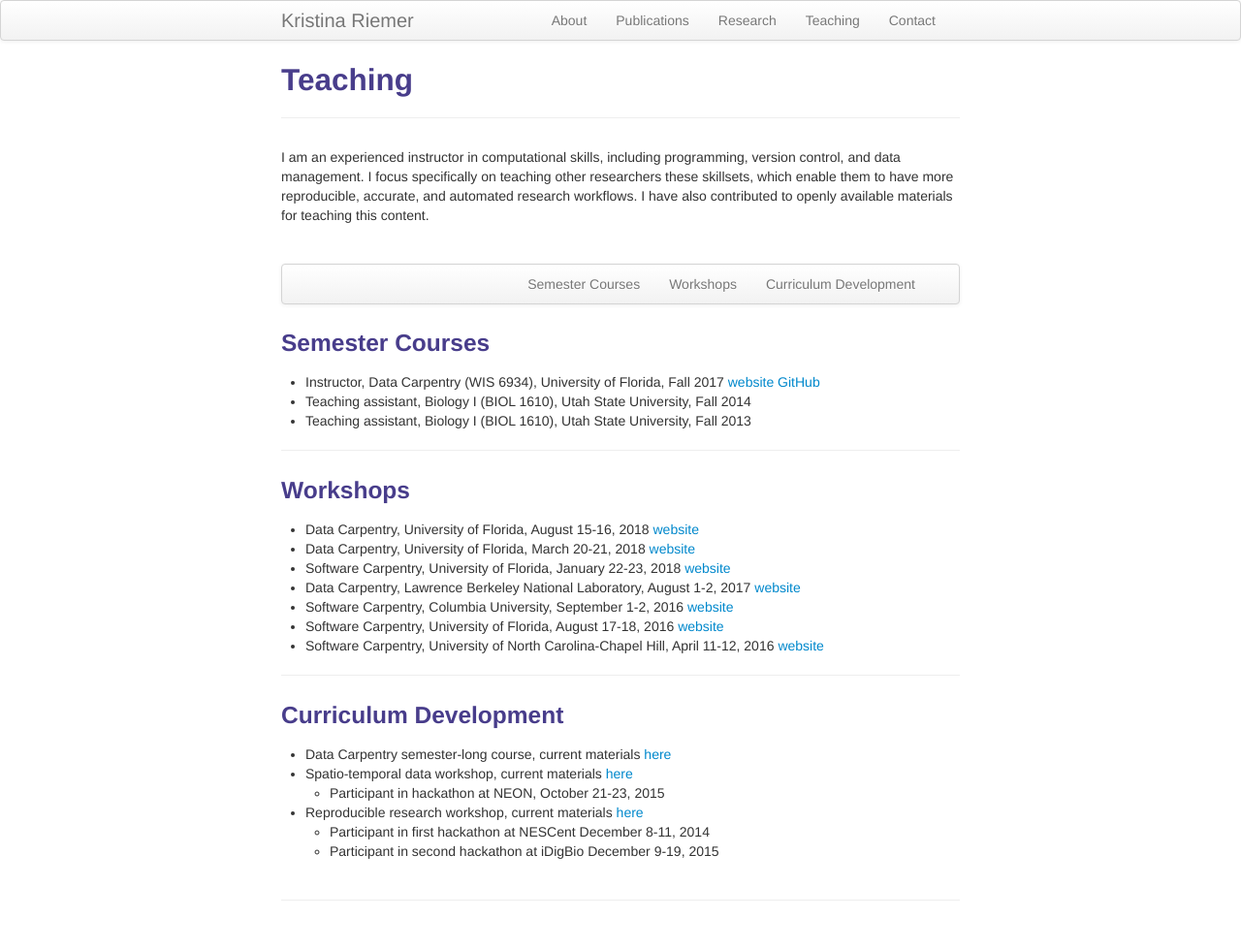
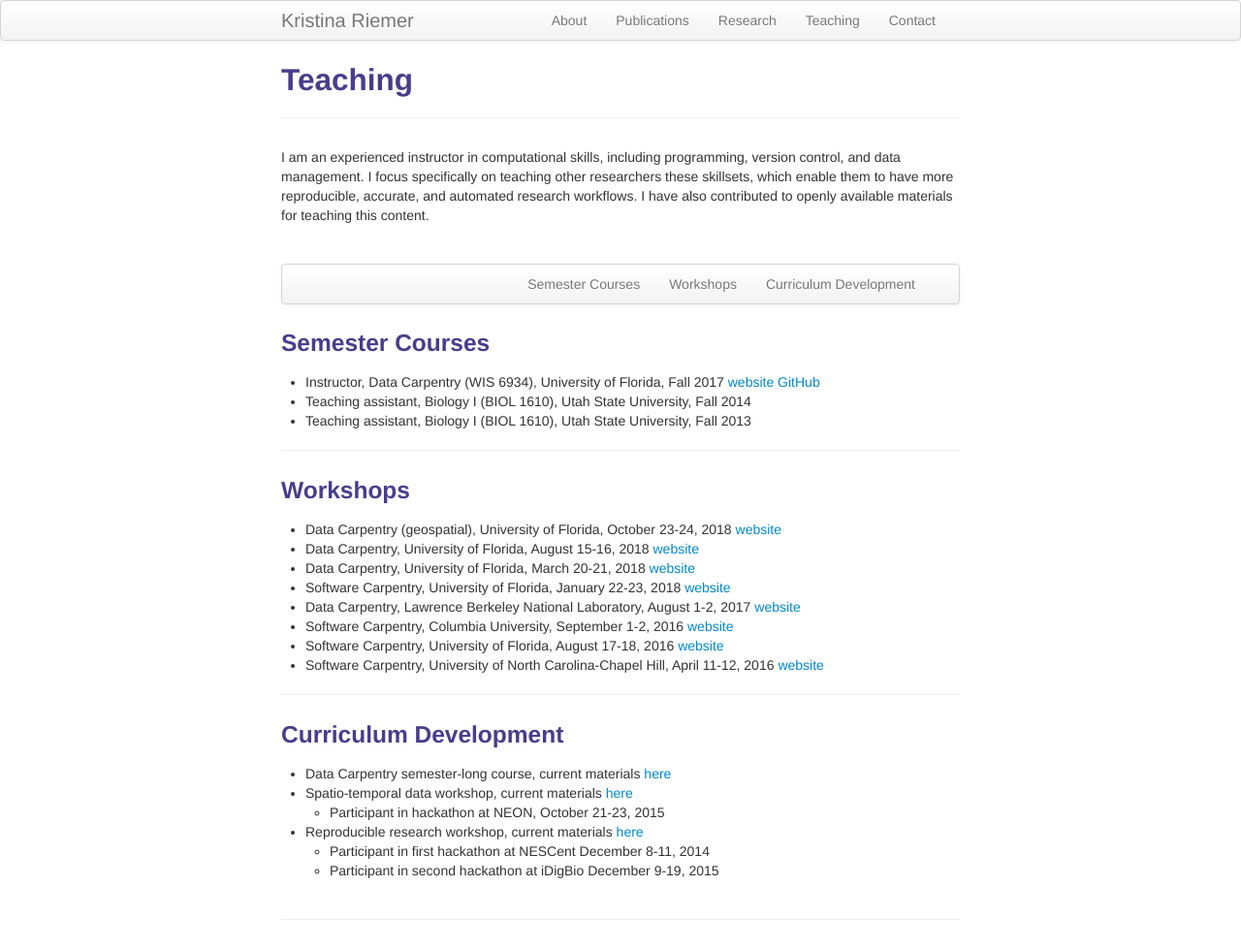
Before and after one commit to KristinaRiemer/KristinaRiemer.github.io, a Jekyll site: the page built from pages/teaching.md, in a window 1280 px wide. Shown: the whole page at 97% size. Built offline with Jekyll 4.4.1, drawn with Linux system fonts in a browser that asks for light colours.

Commit message:
Add geospatial workshop to CV and teaching page

```diff
--- a/pages/teaching.md
+++ b/pages/teaching.md
@@ -30,6 +30,7 @@ I am an experienced instructor in computational skills, including programming, v
 
 ### <a name="workshop"></a>Workshops
 
+- Data Carpentry (geospatial), University of Florida, October 23-24, 2018 [website](https://uf-carpentry.github.io/2018-10-23-ufii-geospatial/)
 - Data Carpentry, University of Florida, August 15-16, 2018 [website](https://picardis.github.io/2018-08-15-ufii/)
 - Data Carpentry, University of Florida, March 20-21, 2018 [website](https://uf-carpentry.github.io/2018-03-20-UFDataSymposium/)
 - Software Carpentry, University of Florida, January 22-23, 2018 [website](https://uf-carpentry.github.io/2018-01-22-UFII/)
```
Also changed, not shown: 1 other file.
